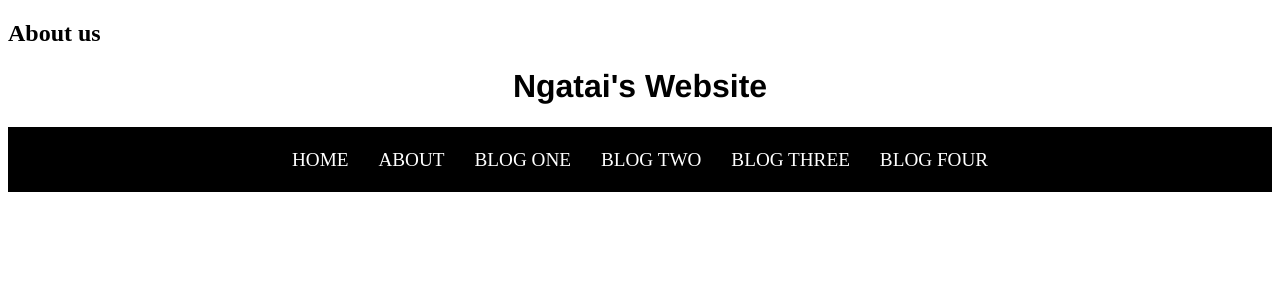
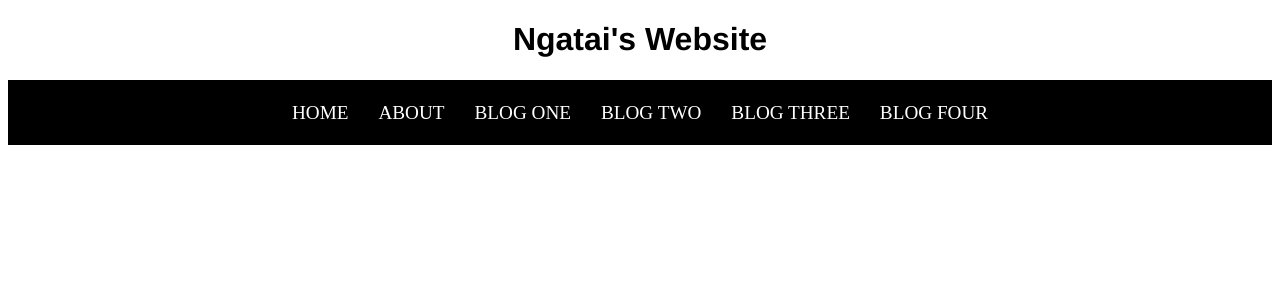
Before and after one commit to NgataiCherrington/web1-sveltekit, a SvelteKit app: page /about in a window 1280 px wide. Shown: the top 300 px of the page. Built offline with nearby package versions, Linux system fonts and the light colour scheme.

Commit message:
Removed h2

```diff
--- a/src/routes/about/+page.svelte
+++ b/src/routes/about/+page.svelte
@@ -2,7 +2,6 @@
   import Header from "$lib/Header.svelte";
 </script>
 
-<h2>About us</h2>
 <Header />
 
 <style>
```
